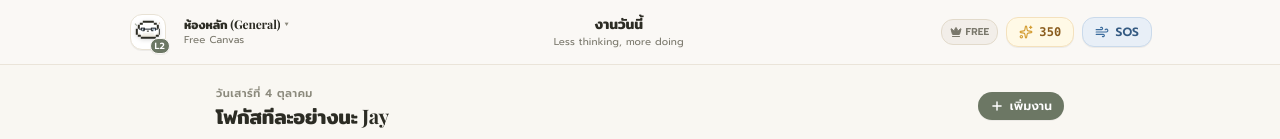
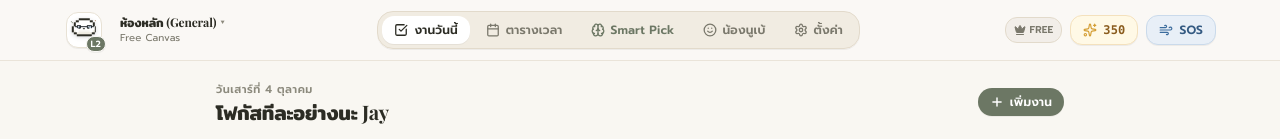
Before and after one commit to 67020940-ai/freak-out, a React (Vite) app: page / in a window 1280 px wide. Shown: the top 139 px of the page. Built offline with nearby package versions, Linux system fonts and the light colour scheme; no server answers.

Commit message:
fix(layout): dock bottom navigation bar and add desktop header tabs

```diff
--- a/src/App.tsx
+++ b/src/App.tsx
@@ -338,10 +338,10 @@ export default function App() {
   };
 
   return (
-    <div className="min-h-screen bg-[#F9F7F2] text-[#2C2C24] flex flex-col selection:bg-[#E2DACB] antialiased">
+    <div className="relative h-screen h-[100dvh] bg-[#F9F7F2] text-[#2C2C24] flex flex-col selection:bg-[#E2DACB] antialiased overflow-hidden">
       {/* Conditional Rendering: Auth/Onboarding vs Main App */}
       {!isAuthenticated ? (
-        <div className="flex-1 flex justify-center items-center p-4">
+        <div className="flex-1 flex justify-center items-center p-4 overflow-y-auto">
           <div className="w-full max-w-md bg-[#FAF8F5] rounded-3xl border border-[#EAE4D9] p-4 shadow-sm">
             <AuthOnboardingView
               onLogin={(name) => {
@@ -355,7 +355,7 @@ export default function App() {
         </div>
       ) : (
         <>
-          <div className="flex-1 min-h-0 flex flex-col w-full">
+          <div className="flex-1 min-h-0 flex flex-col w-full h-full overflow-hidden">
           {/* Top Web & Mobile Header */}
           <MobileAppHeader
             stats={stats}
@@ -371,7 +371,7 @@ export default function App() {
           />
 
           {/* Scrollable Screen Content */}
-          <main className="flex-1 min-h-0 overflow-y-auto px-4 sm:px-6 py-4 w-full max-w-4xl mx-auto relative no-scrollbar">
+          <main className="flex-1 min-h-0 overflow-y-auto px-4 sm:px-6 pt-4 pb-8 sm:pb-12 w-full max-w-4xl mx-auto relative no-scrollbar">
               {/* Tab 1: Tasks (Clean, Intentional Home Dashboard) */}
               {currentTab === 'tasks' && (
                 <TaskList
--- a/src/components/MobileAppHeader.tsx
+++ b/src/components/MobileAppHeader.tsx
@@ -1,6 +1,6 @@
 import React from 'react';
 import { UserStats, PetState, AppTab } from '../types';
-import { Sparkles, Flame, Wind, Crown, Gift } from 'lucide-react';
+import { Sparkles, Flame, Wind, Crown, Gift, CheckSquare, Calendar, Brain, Smile, Settings } from 'lucide-react';
 import { PixelCloud8Bit } from './PixelCloud8Bit';
 import { useSecretTap } from '../utils/useSecretTap';
 import { resetToDemo } from '../utils/demoMode';
@@ -52,8 +52,8 @@ export const MobileAppHeader: React.FC<MobileAppHeaderProps> = ({
   const { title, sub } = getTabTitle();
 
   return (
-    <header className="px-4 py-3 bg-[#FAF8F5]/95 backdrop-blur-md border-b border-[#EAE4D9] shrink-0 z-30 select-none">
-      <div className="flex items-center justify-between gap-3 w-full max-w-5xl mx-auto">
+    <header className="px-4 py-2.5 bg-[#FAF8F5]/95 backdrop-blur-md border-b border-[#EAE4D9] shrink-0 z-30 select-none">
+      <div className="flex items-center justify-between gap-3 w-full max-w-6xl mx-auto">
         {/* Left: Mascot Pet Avatar & Space Switcher (Notion-style) */}
         <div className="flex items-center gap-2 shrink-0">
           <button
@@ -92,8 +92,72 @@ export const MobileAppHeader: React.FC<MobileAppHeaderProps> = ({
           </button>
         </div>
 
-        {/* Center: Current Tab Header Info */}
-        <div className="hidden sm:flex flex-col items-center text-center">
+        {/* Center: Desktop Navigation Tabs (md+) */}
+        <nav className="hidden md:flex items-center gap-1 bg-[#EFE9DE]/80 p-1 rounded-2xl border border-[#E2DACB] shadow-2xs">
+          <button
+            type="button"
+            onClick={() => onTabChange('tasks')}
+            className={`flex items-center gap-1.5 px-3 py-1.5 rounded-xl text-xs font-semibold transition cursor-pointer ${
+              currentTab === 'tasks'
+                ? 'bg-white text-[#2C2C24] font-bold shadow-2xs'
+                : 'text-[#7A786C] hover:text-[#2C2C24] hover:bg-white/50'
+            }`}
+          >
+            <CheckSquare className="w-3.5 h-3.5 stroke-[2.2]" />
+            <span>งานวันนี้</span>
+          </button>
+          <button
+            type="button"
+            onClick={() => onTabChange('calendar')}
+            className={`flex items-center gap-1.5 px-3 py-1.5 rounded-xl text-xs font-semibold transition cursor-pointer ${
+              currentTab === 'calendar'
+                ? 'bg-white text-[#2C2C24] font-bold shadow-2xs'
+                : 'text-[#7A786C] hover:text-[#2C2C24] hover:bg-white/50'
+            }`}
+          >
+            <Calendar className="w-3.5 h-3.5 stroke-[2.2]" />
+            <span>ตารางเวลา</span>
+          </button>
+          <button
+            type="button"
+            onClick={() => onTabChange('smart-pick')}
+            className={`flex items-center gap-1.5 px-3 py-1.5 rounded-xl text-xs font-bold transition cursor-pointer ${
+              currentTab === 'smart-pick'
+                ? 'bg-[#6C7764] text-white shadow-2xs'
+                : 'text-[#6C7764] hover:bg-[#6C7764]/10'
+            }`}
+          >
+            <Brain className="w-3.5 h-3.5 stroke-[2.2]" />
+            <span>Smart Pick</span>
+          </button>
+          <button
+            type="button"
+            onClick={() => onTabChange('cloud-pet')}
+            className={`flex items-center gap-1.5 px-3 py-1.5 rounded-xl text-xs font-semibold transition cursor-pointer ${
+              currentTab === 'cloud-pet'
+                ? 'bg-white text-[#2C2C24] font-bold shadow-2xs'
+                : 'text-[#7A786C] hover:text-[#2C2C24] hover:bg-white/50'
+            }`}
+          >
+            <Smile className="w-3.5 h-3.5 stroke-[2.2]" />
+            <span>น้อง{pet.name}</span>
+          </button>
+          <button
+            type="button"
+            onClick={() => onTabChange('settings')}
+            className={`flex items-center gap-1.5 px-3 py-1.5 rounded-xl text-xs font-semibold transition cursor-pointer ${
+              currentTab === 'settings'
+                ? 'bg-white text-[#2C2C24] font-bold shadow-2xs'
+                : 'text-[#7A786C] hover:text-[#2C2C24] hover:bg-white/50'
+            }`}
+          >
+            <Settings className="w-3.5 h-3.5 stroke-[2.2]" />
+            <span>ตั้งค่า</span>
+          </button>
+        </nav>
+
+        {/* Center for sm screens (tablet portrait / small tablet): Title info */}
+        <div className="hidden sm:flex md:hidden flex-col items-center text-center">
           <span className="font-heading font-bold text-sm text-[#2C2C24]">{title}</span>
           <span className="text-[10px] text-[#7A786C]">{sub}</span>
         </div>
--- a/src/components/MobileBottomTabBar.tsx
+++ b/src/components/MobileBottomTabBar.tsx
@@ -96,7 +96,7 @@ export const MobileBottomTabBar: React.FC<MobileBottomTabBarProps> = ({
       </div>
 
       {/* iOS Home Indicator Line */}
-      <div className="w-32 h-1 bg-[#2C2C24]/15 rounded-full mx-auto mt-2 mb-1" />
+      <div className="w-32 h-1 bg-[#2C2C24]/15 rounded-full mx-auto mt-2 mb-1 sm:hidden" />
     </nav>
   );
 };
--- a/src/components/TaskList.tsx
+++ b/src/components/TaskList.tsx
@@ -618,7 +618,7 @@ export const TaskList: React.FC<TaskListProps> = ({
       )}
 
       {/* Mobile Floating Action Button (FAB) */}
-      <div className="sticky bottom-4 flex justify-end pointer-events-none z-20">
+      <div className="sm:hidden sticky bottom-4 flex justify-end pointer-events-none z-20">
         <button
           onClick={onOpenNewTask}
           className="pointer-events-auto w-13 h-13 rounded-full bg-[#6C7764] hover:bg-[#586350] active:scale-90 text-white flex items-center justify-center shadow-lg shadow-[#6C7764]/30 border-2 border-white transition-all cursor-pointer mr-1"
--- a/src/index.css
+++ b/src/index.css
@@ -30,8 +30,9 @@
 }
 
 @layer base {
-  html, body {
-    overflow-x: clip;
+  html, body, #root {
+    height: 100%;
+    overflow: hidden;
     background-color: var(--bg);
     color: var(--ink);
     font-family: var(--font-body);
@@ -40,7 +41,6 @@
     /* Subtle paper texture */
     background-image: radial-gradient(rgba(44, 44, 36, 0.04) 1px, transparent 1px);
     background-size: 24px 24px;
-    min-height: 100vh;
   }
 
   /* Anti-slop typography: Headings MUST remain upright roman, never italic */
```
